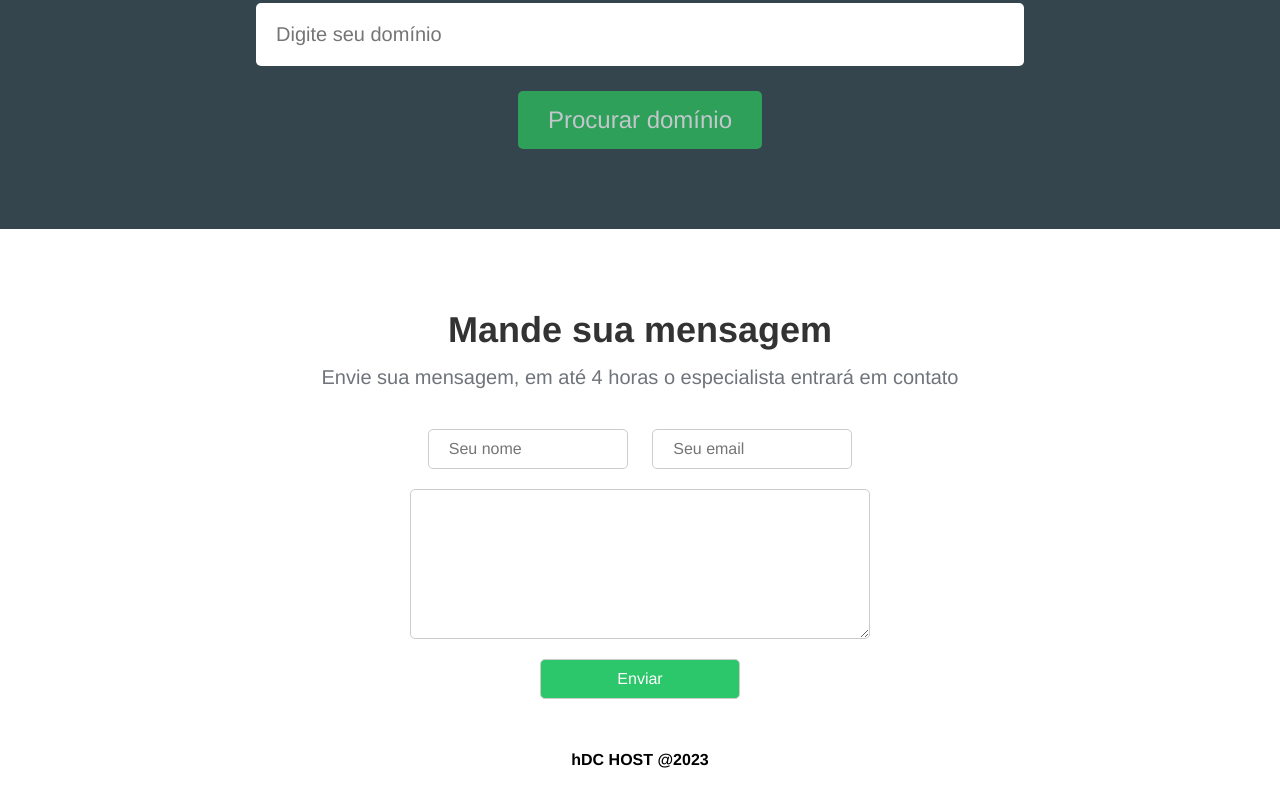
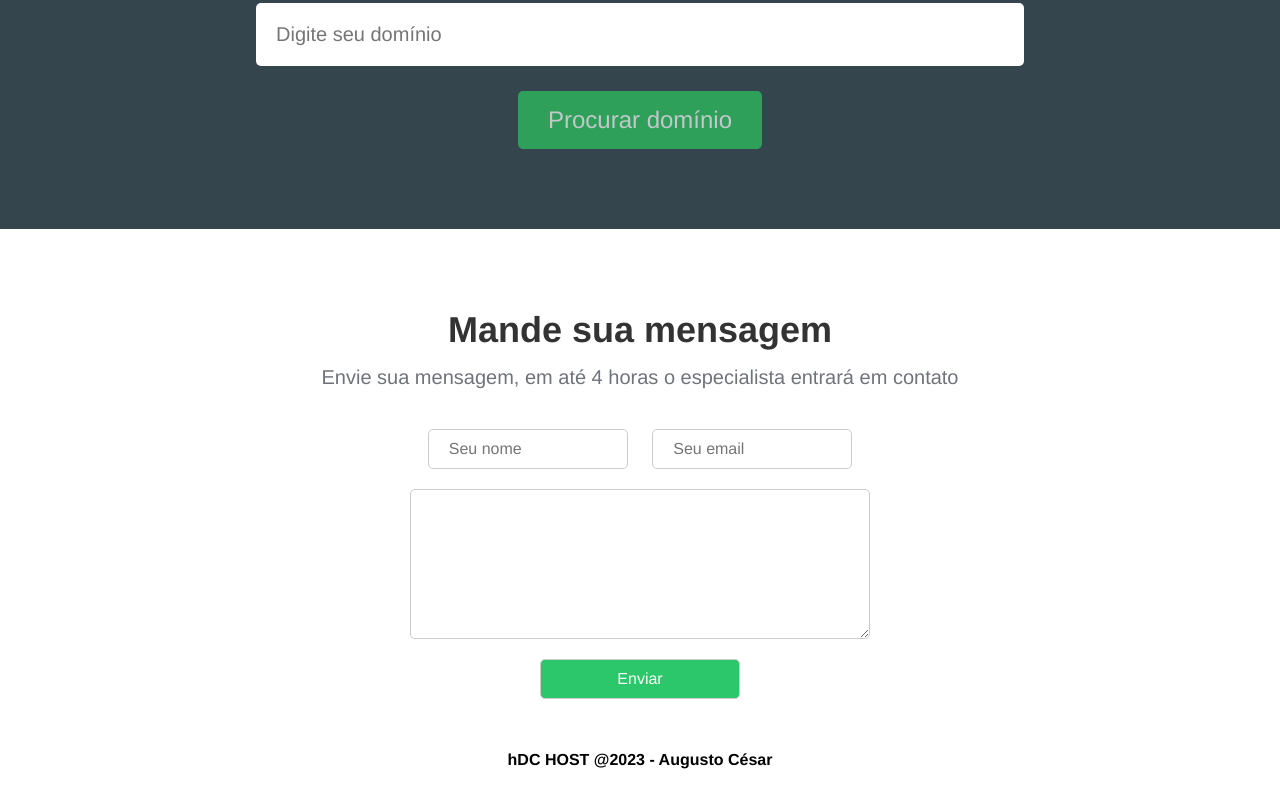
Before and after one commit to augustocesarfpj/loja, a plain HTML site: page index.html in a window 1280 px wide. Shown: the part 1952-2759 px from the top of the page. Drawn offline with Linux system fonts and the light colour scheme.

Commit message:
Incluir Rodapé

```diff
--- a/index.html
+++ b/index.html
@@ -147,7 +147,7 @@
             </section>
         </main>
         <footer>
-            hDC HOST @2023
+            hDC HOST @2023 - Augusto César
         </footer>
     </div>
 </body>
```
